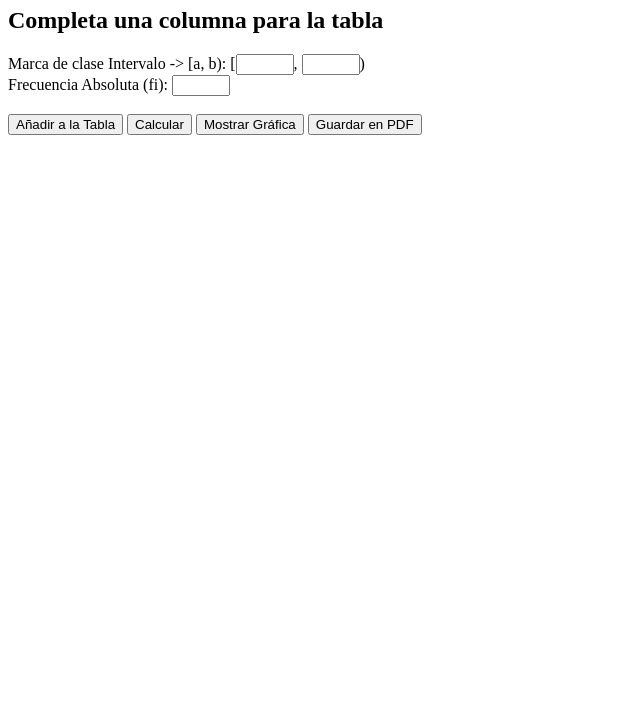
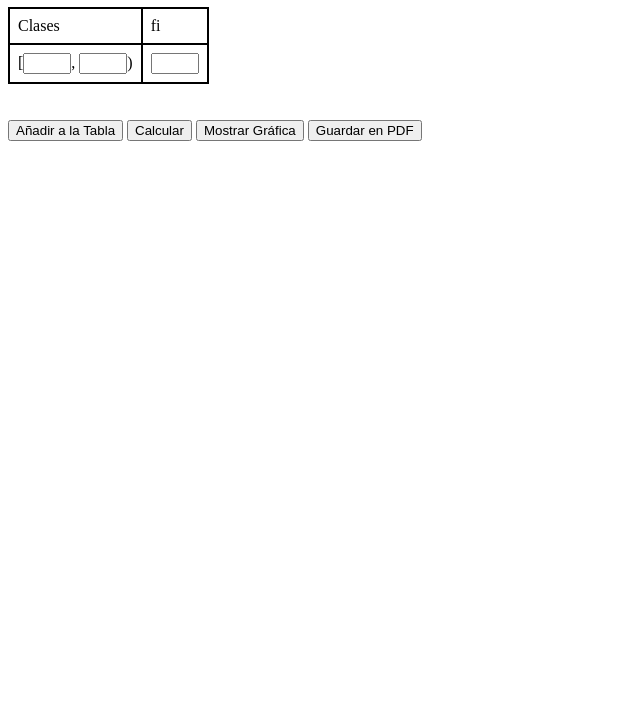
Before and after one commit to Huguini79/CeroCabreos, a plain HTML site: page index.html in a window 1280 px wide. Shown: the part 73-800 px from the top of the page, without its empty margins (0-640 px from the left). Drawn offline with nearby package versions, Linux system fonts and the light colour scheme.

Commit message:
Update index.html

```diff
--- a/index.html
+++ b/index.html
@@ -6,7 +6,7 @@
     <title>CeroCabreos</title>
     <style>
     input {
-        width: 50px;
+        width: 40px;
     }
       table {
         border-collapse: collapse;
@@ -29,24 +29,24 @@
         <h1>CeroCabreos - Huguini79</h1>
     </header>
     <script src="https://cdn.jsdelivr.net/npm/chart.js"></script>
-    <h2>Completa una columna para la tabla</h2>
-    <label
-      >Marca de clase Intervalo -> [a, b): [<input type="number" id="input1" />,
-      <input type="number" id="input2" />)</label
-    >
-    <br />
-    <label
-      >Frecuencia Absoluta (fi): <input type="number" id="fi_entrada"
-    /></label>
-    <br /><br />
+    <table id="tabla">
+      <tr>
+                            <td>Clases</td>
+                            <td>fi</td>
+                </tr>
+      <tr>
+        <td>[<input type="number" id="input1">, <input type="number" id="input2">)</td>
+        <td><input type="number" id="fi_entrada"></td>
+      </tr>
+             </table>
+             <br></br>
     <button onclick="AnadirTabla()">Añadir a la Tabla</button>
     <button onclick="Calcular()">Calcular</button>
     <button onclick="Grafica()">Mostrar Gráfica</button>
     <button onclick="GuardarEnPdf()">Guardar en PDF</button>
     <div id="resultado"></div>
-    <table id="tabla">
-             </table>
     <div style="width: 800px"><canvas id="grafica"></canvas></div>
+    <div style="width: 800px"><canvas id="grafica2"></canvas></div>
     <script src="main.js"></script>
   </body>
 </html>
```
